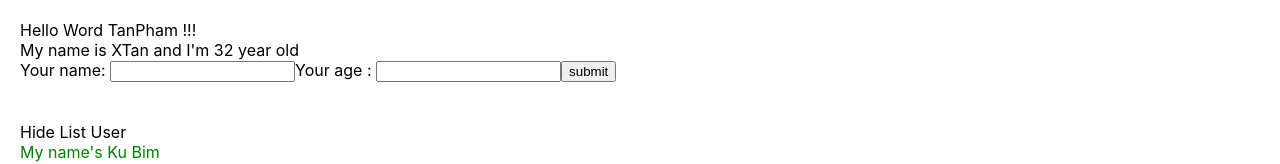
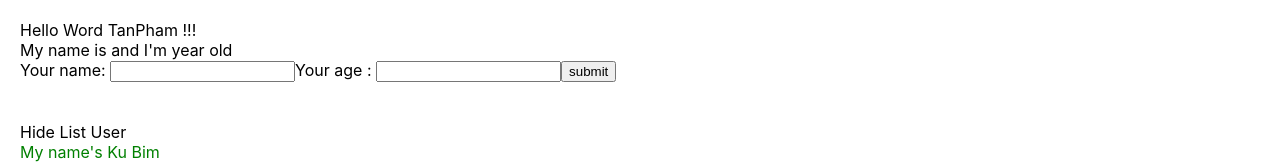
Before and after one commit to TanPham2808/ReactJS_Learning, a React (Create React App) app: page / in a window 1280 px wide. Shown: the top 164 px of the page. Built offline with nearby package versions, Linux system fonts and the light colour scheme.

Commit message:
Video #37: Chuyển đổi tất cả Class Component thành Function Component

```diff
--- a/src/component/AddUser.js
+++ b/src/component/AddUser.js
@@ -1,57 +1,48 @@
-import React from "react";
+import React, { useState } from "react";
 
-class AddUser extends React.Component {
+const AddUser = (props) => {
+    // Từ thằng cha truyền vào
+    const { handAddNewUser } = props;
 
-    state = {
-        name: 'XTan',
-        address: 'HCM',
-        age: 32
-    }
+    const [name, setName] = useState();
+    const [age, setAge] = useState();
 
-    // Cập nhật lại state khi onchange trong input
-    handleOnChangeName = (event) => {
-        this.setState({
-            name: event.target.value
+    const handleOnSubmit = (event) => {
+        // Ngăn chặn page reload lại
+        event.preventDefault();
+
+        // Trả data ra cho thằng cha
+        handAddNewUser({
+            id: Math.floor((Math.random() * 100) + 1),
+            name: name,
+            age: age
         })
     }
 
-    handleOnChangeAge = (event) => {
-        this.setState({
-            age: event.target.value
-        })
+    const handleOnChangeName = (event) => {
+        setName(event.target.value);
     }
 
-    handleOnSubmit = (event) => {
-
-        // Ngăn chặn page reload lại
-        event.preventDefault();
-
-        // Lấy trong props ra và gọi ngược lên thằng cha
-        this.props.handAddNewUser({
-            id: Math.floor((Math.random() * 100) + 1),
-            name: this.state.name,
-            age: this.state.age
-        });
+    const handleOnChangeAge = (event) => {
+        setAge(event.target.value);
     }
 
-    render() {
     return (
         <div>
-                My name is {this.state.name} and I'm {this.state.age} year old
-                <form onSubmit={(event) => this.handleOnSubmit(event)}>
+            <div>My name is {name} and I'm {age} year old</div>
+            <form onSubmit={(event) => handleOnSubmit(event)}>
                 Your name: <input
                     type="text"
-                        onChange={(event) => { this.handleOnChangeName(event) }}
+                    onChange={(event) => handleOnChangeName(event)}
                 ></input>
                 Your age : <input
                     type="text"
-                        onChange={(event) => { this.handleOnChangeAge(event) }}
+                    onChange={(event) => handleOnChangeAge(event)}
                 ></input>
                 <button>submit</button>
             </form>
         </div>
     )
 }
-}
 
 export default AddUser;
--- a/src/component/DisplayInfo.js
+++ b/src/component/DisplayInfo.js
@@ -1,39 +1,10 @@
 import React, { useState } from "react";
 import './DisplayInfo.scss';
 
-// class DisplayInfo extends React.Component {
-
-//     render() {
-//         // Sử dụng Destructuring
-//         const { listUser } = this.props; // object
-//         return (
-//             // Nên có 1 class cha bọc ngoài để viết scss cho dễ
-//             <div className="display-info-container">
-//                 {true &&
-//                     <>
-//                         {listUser.map((user) => {
-//                             return (
-//                                 <div key={user.id} className={user.age > 18 ? "green" : "red"}>
-//                                     <div>
-//                                         <div>My name's {user.name}</div>
-//                                         <div>My age's {user.age}</div>
-//                                     </div>
-//                                     <div>
-//                                         <button onClick={() => { this.props.handleDeleteUser(user.id) }}>X</button>
-//                                     </div>
-//                                     <hr />
-//                                 </div>
-//                             )
-//                         })}
-//                     </>
-//                 }
-//             </div>
-//         )
-//     }
-// }
 
 const DisplayInfo = (props) => {
-    const { listUser } = props; // object
+    // props lấy từ thằng cha truyền vào
+    const { listUser, handleDeleteUser } = props;
 
     const [isShowHideListUser, setShowHideListUser] = useState(true);
 
@@ -56,7 +27,7 @@ const DisplayInfo = (props) => {
                                     <div>My age's {user.age}</div>
                                 </div>
                                 <div>
-                                    <button onClick={() => { props.handleDeleteUser(user.id) }}>X</button>
+                                    <button onClick={() => { handleDeleteUser(user.id) }}>X</button>
                                 </div>
                                 <hr />
                             </div>
--- a/src/component/MyComponent.js
+++ b/src/component/MyComponent.js
@@ -1,49 +1,42 @@
-import React from "react";
+import React, { useState } from "react";
 import AddUser from "./AddUser";
 import DisplayInfo from "./DisplayInfo";
 
-class MyComponent extends React.Component {
 
-    state = {
-        listUser: [
+const MyComponent = () => {
+    const [listUser, setListUser] = useState(
+        [
             { id: 1, name: 'Ku Bim', age: 28 },
             { id: 2, name: 'Xuân Tân', age: 14 },
             { id: 3, name: 'Xí Muội', age: 17 },
             { id: 4, name: 'Bánh Tét', age: 31 }
         ]
+    )
+
+    const handleAddNewUser = (userObject) => {
+        setListUser([userObject, ...listUser]);
     }
 
-    handAddNewUser = (userObject) => {
-        this.setState({
-            listUser: [userObject, ...this.state.listUser] // Cập nhật vào đầu mảng
-        })
+    const handleDeleteUser = (userId) => {
+        let lstUserClone = listUser;
+        lstUserClone = lstUserClone.filter(item => item.id !== userId);
+        setListUser(lstUserClone);
     }
 
-    handleDeleteUser = (userId) => {
-        let lstUserClone = [...this.state.listUser];
-        lstUserClone = lstUserClone.filter(item => item.id !== userId);
-        this.setState({
-            listUser: lstUserClone
-        })
-    }
-
-    render() {
     return (
         <>
             <div className="a">
-                    {/* Truyền function từ cha xuống con thông qua props handAddNewUser */}
-                    {/* Đang tham chiếu tới func nên KHÔNG DÙNG DẤU (). Nếu dùng () thì thực thi sử dụng func luôn */}
-                    <AddUser handAddNewUser={this.handAddNewUser} />
+                <AddUser handAddNewUser={handleAddNewUser} />
             </div>
             <br /><br />
             <div className="b">
                 <DisplayInfo
-                        listUser={this.state.listUser}
-                        handleDeleteUser={this.handleDeleteUser}
+                    listUser={listUser}
+                    handleDeleteUser={handleDeleteUser}
                 />
             </div>
         </>
     )
 }
-}
+
 export default MyComponent;
```
Lines whose indentation alone changed are shown as unchanged.
